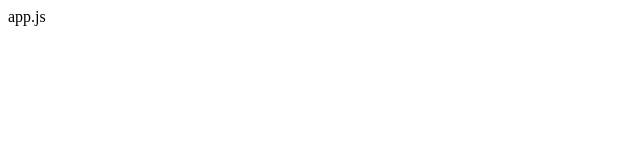
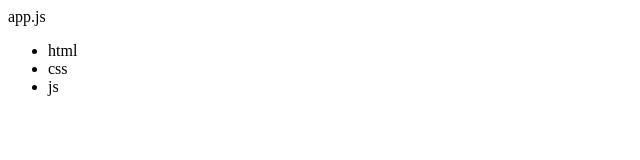
Before and after one commit to hxueliang/react-basic, a React (Create React App) app: page / in a window 1280 px wide. Shown: the top 160 px of the page, without its empty margins (0-640 px from the left). Built offline with nearby package versions, Linux system fonts and the light colour scheme.

Commit message:
feat: JSX基础-列表渲染

```diff
--- a/src/App/02-JSX基础-列表渲染.js
+++ b/src/App/02-JSX基础-列表渲染.js
@@ -1,9 +1,20 @@
 // 02-JSX基础-列表渲染
+
+const list = [
+  { id: 1, name: 'html' },
+  { id: 2, name: 'css' },
+  { id: 3, name: 'js' },
+];
 
 function App() {
   return (
     <div className="App">
       app.js
+
+      {/* 列表渲染 */}
+      <ul>
+        {list.map(item => <li key={item.id}>{item.name}</li>)}
+      </ul>
     </div>
   );
 }
```
